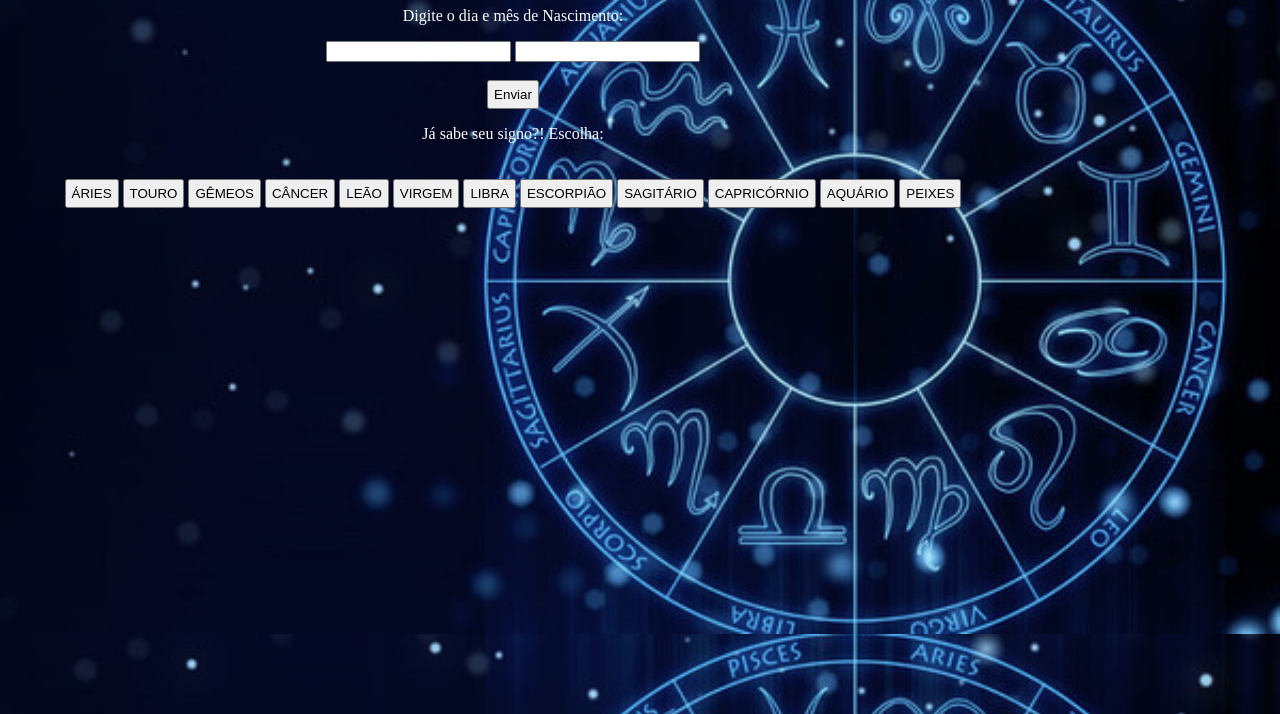
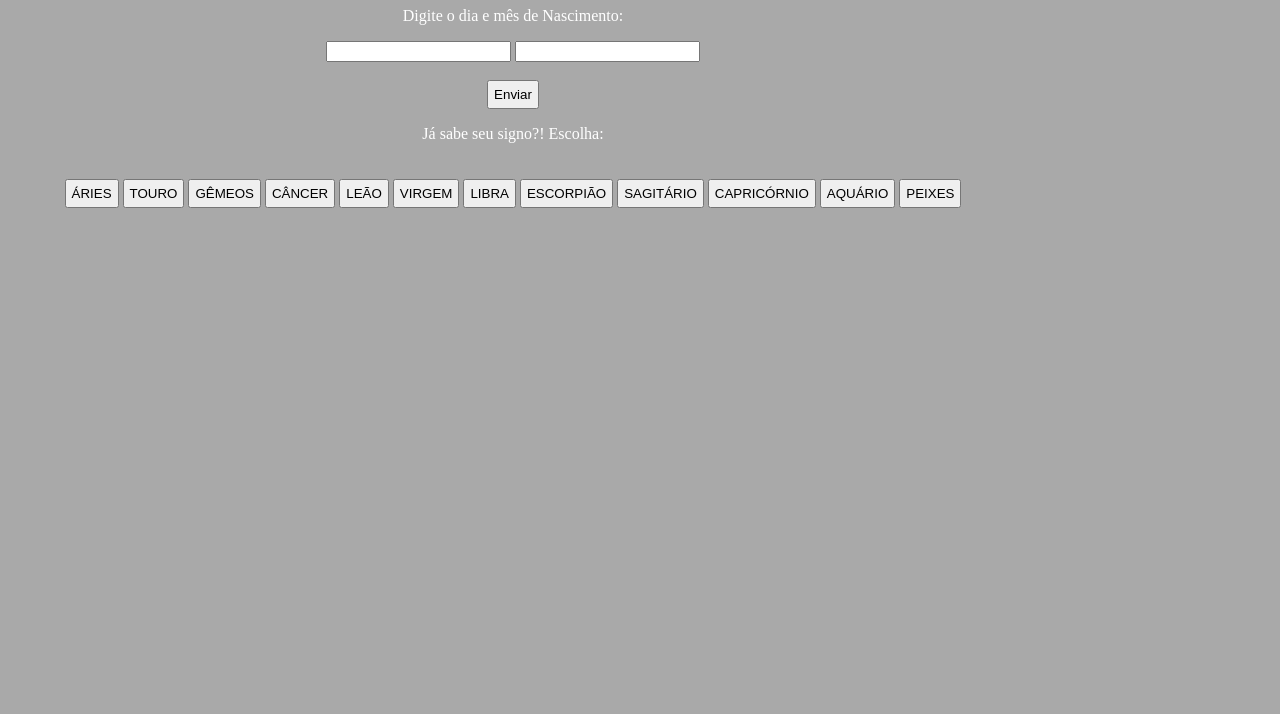
Before and after one commit to JvVinicius/faculdade, a plain HTML site: page index.html in a window 1280 px wide. Shown: the part 86-800 px from the top of the page. Drawn offline with Linux system fonts and the light colour scheme.

Commit message:
Update style.css

```diff
--- a/style.css
+++ b/style.css
@@ -2,7 +2,6 @@
 
 
 body {
-    background-image: url('1280x720.jpg');
     background-color: darkgray;
 }
 main {
```
